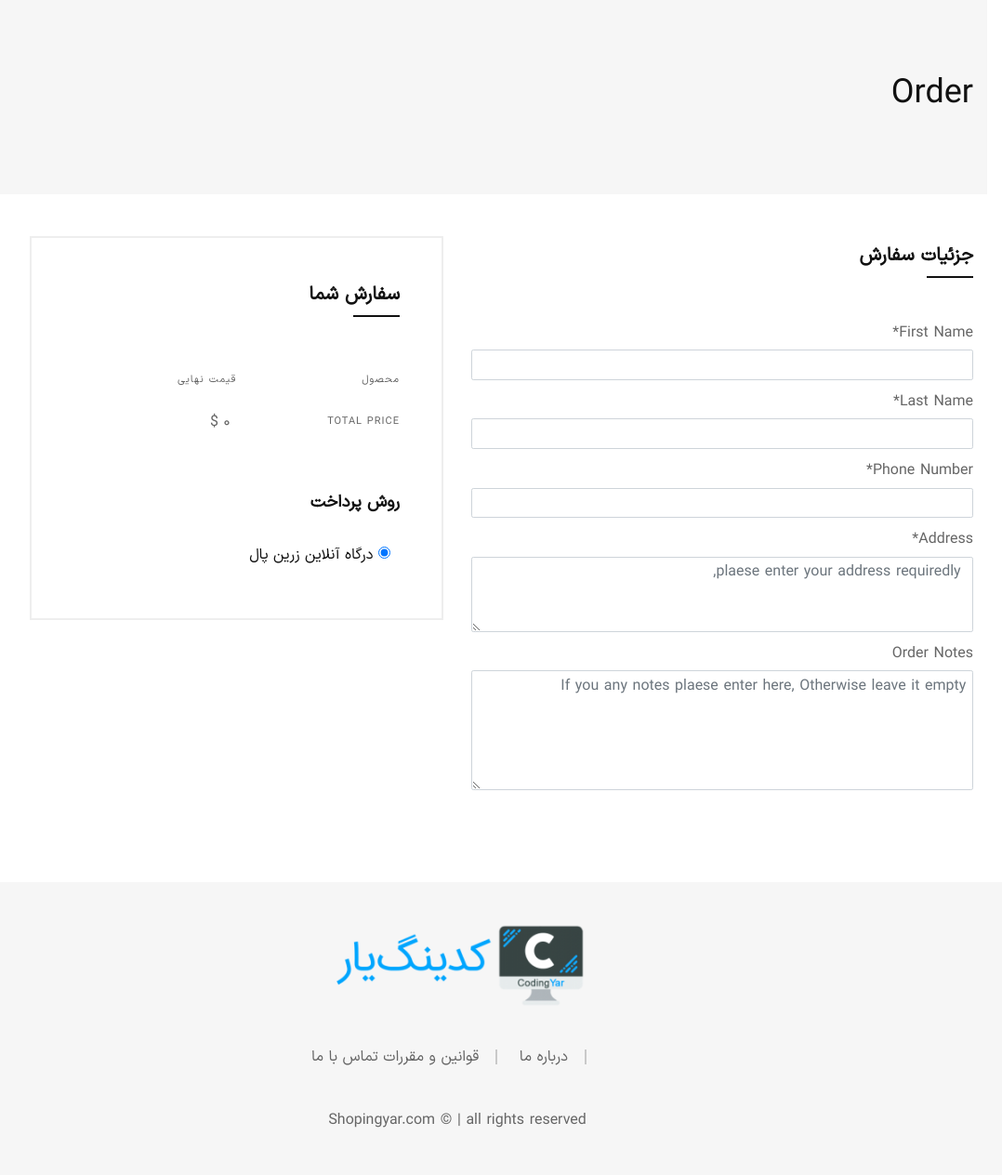
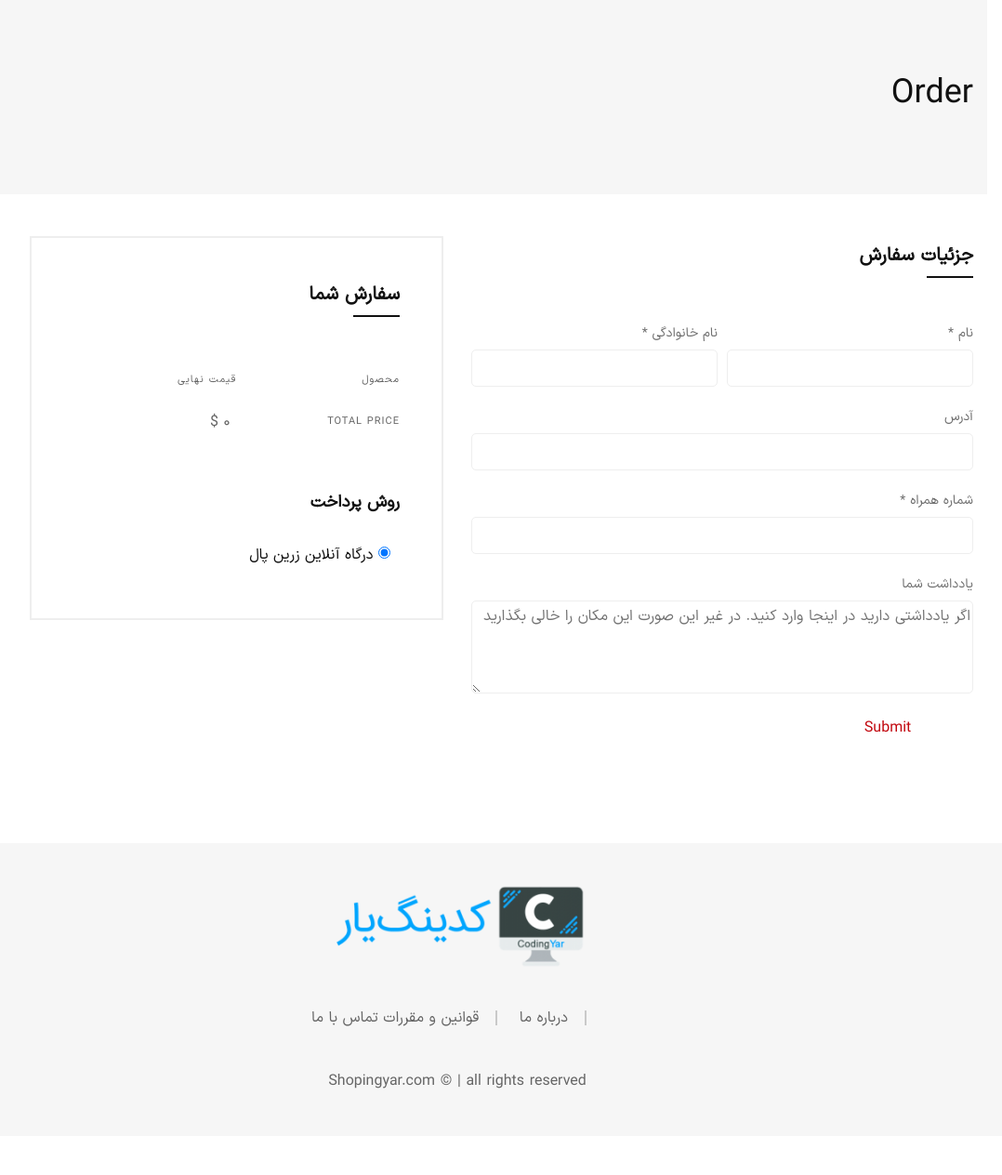
Before and after one commit to sabermodirian/django_e-shop, a Django app: page /order/create/ in a window 1280 px wide. Shown: the part 117-1381 px from the top of the page at 93% size, without its empty margins (166-1244 px from the left). After the commit the page ends 1288 px from the top, so only its background shows below. Run offline with Django 4.2, Linux system fonts and the light colour scheme; the visitor is signed in with stand-in values (Sample User, id 1); parts of the project's set-up code (start-up, migrations or seed data) failed here and were passed over; some libraries are stand-ins or nearby versions; some web fonts are replaced.

Commit message:
124) ساخت دستی فرم سفارش بدن استفاده از مدلفرم جنگو (اما فعلا ارور دارد و ارسال نمیکنه)

```diff
--- a/orders/templates/orders/order_create.html
+++ b/orders/templates/orders/order_create.html
@@ -35,54 +35,51 @@
                             <h2>جزئیات سفارش</h2>
                         </div>
                         <div class="checkout-form">
-                            {{ frm_ordr|crispy }}
-{#                            <form action="#" class="form form--checkout">#}
-{#                                <div class="form-row mb--20">#}
-{#                                    <div class="form__group col-md-6 mb-sm--30">#}
-{#                                        <label for="billing_fname" class="form__label form__label--2">نام <span#}
-{#                                                class="required">*</span></label>#}
-{#                                        <input type="text" name="billing_fname" id="billing_fname"#}
-{#                                               class="form__input form__input--2">#}
-{#                                    </div>#}
-{#                                    <div class="form__group col-md-6">#}
-{#                                        <label for="billing_lname" class="form__label form__label--2">نام خانوادگی <span#}
-{#                                                class="required">*</span></label>#}
-{#                                        <input type="text" name="billing_lname" id="billing_lname"#}
-{#                                               class="form__input form__input--2">#}
-{#                                    </div>#}
-{#                                </div>#}
-{#                                <div class="form-row mb--20">#}
-{#                                    <div class="form__group col-12">#}
-{#                                        <label for="billing_company" class="form__label form__label--2">آدرس</label>#}
-{#                                        <input type="text" name="billing_company" id="billing_company"#}
-{#                                               class="form__input form__input--2">#}
-{#                                    </div>#}
-{#                                </div>#}
-{#                                <div class="form-row mb--20">#}
-{#                                    <div class="form__group col-12">#}
-{#                                        <label for="billing_phone" class="form__label form__label--2">شماره همراه <span#}
-{#                                                class="required">*</span></label>#}
-{#                                        <input type="text" name="billing_phone" id="billing_phone"#}
-{#                                               class="form__input form__input--2">#}
-{#                                    </div>#}
-{#                                </div>#}
-{#                                <div class="form-row mb--20">#}
-{#                                    <div class="form__group col-12">#}
-{#                                        <label for="billing_email" class="form__label form__label--2">ایمیل <span#}
-{#                                                class="required">*</span></label>#}
-{#                                        <input type="email" name="billing_email" id="billing_email"#}
-{#                                               class="form__input form__input--2">#}
-{#                                    </div>#}
-{#                                </div>#}
-{#                                <div class="form-row">#}
-{#                                    <div class="form__group col-12">#}
-{#                                        <label for="orderNotes" class="form__label form__label--2">یادداشت شما</label>#}
-{#                                        <textarea class="form__input form__input--2 form__input--textarea"#}
-{#                                                  id="orderNotes" name="orderNotes"#}
-{#                                                  placeholder="اگر یادداشتی دارید در اینجا وارد کنید. در غیر این صورت این مکان را خالی بگذارید"></textarea>#}
-{#                                    </div>#}
-{#                                </div>#}
-{#                            </form>#}
+{#                            {{ frm_ordr|crispy }}#}
+
+                            <form action="#" class="form form--checkout">
+                                {% csrf_token %}
+                                <div class="form-row mb--20">
+                                    <div class="form__group col-md-6 mb-sm--30">
+                                        <label for="first_nm" class="form__label form__label--2">نام <span
+                                                class="required">*</span></label>
+                                        <input type="text" name="first_nm" id="first_nm"
+                                               class="form__input form__input--2">
+                                    </div>
+                                    <div class="form__group col-md-6">
+                                        <label for="last_nm" class="form__label form__label--2">نام خانوادگی <span
+                                                class="required">*</span></label>
+                                        <input type="text" name="last_nm" id="last_nm"
+                                               class="form__input form__input--2">
+                                    </div>
+                                </div>
+                                <div class="form-row mb--20">
+                                    <div class="form__group col-12">
+                                        <label for="address" class="form__label form__label--2">آدرس</label>
+                                        <input type="text" name="address" id="address"
+                                               class="form__input form__input--2">
+                                    </div>
+                                </div>
+                                <div class="form-row mb--20">
+                                    <div class="form__group col-12">
+                                        <label for="phone_nmbr" class="form__label form__label--2">شماره همراه <span
+                                                class="required">*</span></label>
+                                        <input type="text" name="phone_nmbr" id="phone_nmbr"
+                                               class="form__input form__input--2">
+                                    </div>
+                                </div>
+
+                                <div class="form-row">
+                                    <div class="form__group col-12">
+                                        <label for="order_notes" class="form__label form__label--2">یادداشت شما</label>
+                                        <textarea class="form__input form__input--2 form__input--textarea"
+                                                  id="order_notes" name="order_notes"
+                                                  placeholder="اگر یادداشتی دارید در اینجا وارد کنید. در غیر این صورت این مکان را خالی بگذارید"></textarea>
+                                    </div>
+                                </div>
+                                <botton class="btn btn-success" type="submit">{% translate 'Submit' %}</botton>
+                            </form>
+
                         </div>
                     </div>
                     <div class="col-xl-5 offset-xl-1 col-lg-6 mt-md--40">
--- a/orders/views.py
+++ b/orders/views.py
@@ -1,8 +1,18 @@
 from django.shortcuts import render
+from django.contrib.auth.decorators import login_required
+
 from .forms import OrderForm
-
 # Create your views here.
 
+@login_required
 def order_create_view(request):
-	context = {'frm_ordr' : OrderForm(), }
-	return render(request, 'orders/order_create.html',context)
+	if request.method == 'POST':
+		order_frm = OrderForm(request.POST,)
+		if order_frm.is_valid():
+			order_frm.save(commit = False)
+			order_obj.user = request.user
+			order_obj.save()
+
+
+	# context = {'frm_ordr' : OrderForm(), }
+	return render(request, 'orders/order_create.html')
```
